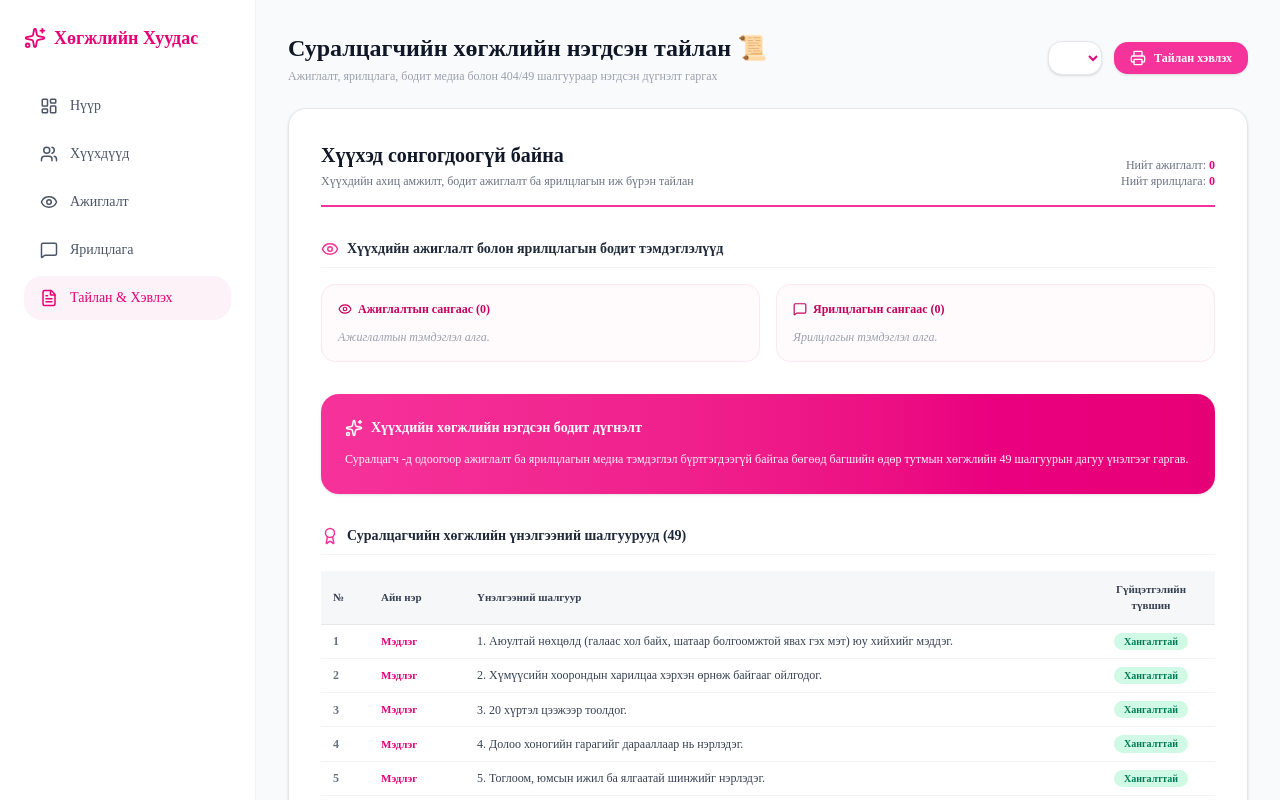
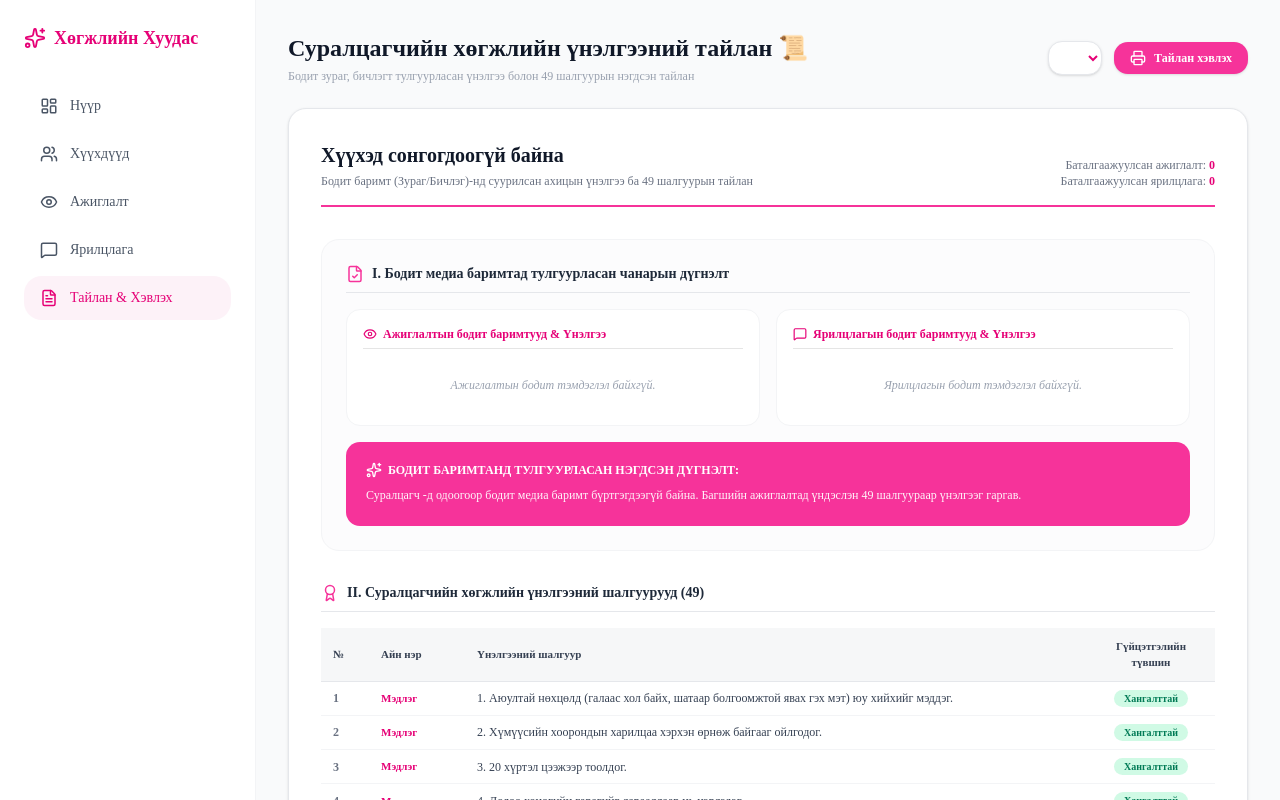
Before and after one commit to munkhtuya9508-cell/kindergarten-app, a Next.js app: page /reports in a window 1280 px wide. Shown: the top 800 px of the page. Built offline with nearby package versions, Linux system fonts and the light colour scheme.

Commit message:
Enhance report with evidence-based media evaluation alongside existing 49 criteria

```diff
--- a/app/reports/page.tsx
+++ b/app/reports/page.tsx
@@ -9,7 +9,8 @@ import {
   MessageSquare,
   Image as ImageIcon,
   Video,
-  Calendar,
+  CheckCircle2,
+  FileCheck,
 } from "lucide-react";
 
 // 49 Шалгуур үзүүлэлтийн жагсаалт
@@ -115,14 +116,14 @@ export default function ReportsPage() {
 
   return (
     <div className="space-y-6 max-w-5xl">
-      {/* Дээд цэс */}
+      {/* Дээд хэсэг (Хэвлэхэд нуугдана) */}
       <div className="flex justify-between items-center flex-wrap gap-4 print:hidden">
         <div>
           <h1 className="text-2xl font-bold text-gray-900 flex items-center gap-2">
-            Суралцагчийн хөгжлийн нэгдсэн тайлан 📜
+            Суралцагчийн хөгжлийн үнэлгээний тайлан 📜
           </h1>
           <p className="text-xs text-gray-400 mt-1">
-            Ажиглалт, ярилцлага, бодит медиа болон 404/49 шалгуураар нэгдсэн дүгнэлт гаргах
+            Бодит зураг, бичлэгт тулгуурласан үнэлгээ болон 49 шалгуурын нэгдсэн тайлан
           </p>
         </div>
 
@@ -151,105 +152,118 @@ export default function ReportsPage() {
         </div>
       </div>
 
-      {/* ХЭВЛЭХ БОЛОН А4 ТАЙЛАНГИЙН ЭХ БҮТЭЦ */}
+      {/* А4 ХЭВЛЭХ ХҮҮДЭС */}
       <div className="bg-white p-8 rounded-2xl border border-gray-200 shadow-sm space-y-8 print:p-0 print:border-none print:shadow-none">
 
-        {/* 1. Толгой хэсэг */}
+        {/* Header */}
         <div className="border-b-2 border-pink-500 pb-4 flex justify-between items-end">
           <div>
             <h2 className="text-xl font-bold text-gray-900">{selectedChild || "Хүүхэд сонгогдоогүй байна"}</h2>
             <p className="text-xs text-gray-500 mt-1">
-              Хүүхдийн ахиц амжилт, бодит ажиглалт ба ярилцлагын иж бүрэн тайлан
+              Бодит баримт (Зураг/Бичлэг)-нд суурилсан ахицын үнэлгээ ба 49 шалгуурын тайлан
             </p>
           </div>
           <div className="text-right text-xs text-gray-500">
-            <p>Нийт ажиглалт: <span className="font-bold text-pink-600">{currentObs.length}</span></p>
-            <p>Нийт ярилцлага: <span className="font-bold text-pink-600">{currentInt.length}</span></p>
+            <p>Баталгаажуулсан ажиглалт: <span className="font-bold text-pink-600">{currentObs.length}</span></p>
+            <p>Баталгаажуулсан ярилцлага: <span className="font-bold text-pink-600">{currentInt.length}</span></p>
           </div>
         </div>
 
-        {/* 2. БОДИТ БАТАЛГААЖУУЛАХ МЕДИА ХЭСЭГ (Ажиглалт ба Ярилцлагууд) */}
-        <div className="space-y-4">
-          <h3 className="text-sm font-bold text-gray-800 flex items-center gap-2 border-b border-gray-100 pb-2">
-            <Eye className="text-pink-500" size={18} /> Хүүхдийн ажиглалт болон ярилцлагын бодит тэмдэглэлүүд
+        {/* 1-Р ХЭСЭГ: БОДИТ БАРИМТ (ЗУРАГ, БИЧЛЭГ)-НД ТУЛГУУРЛАСАН НЭГДСЭН АНАЛИЗ БОЛОН ҮНЭЛГЭЭ */}
+        <div className="space-y-4 bg-gray-50/50 p-6 rounded-2xl border border-gray-100 print:bg-none print:p-0">
+          <h3 className="text-sm font-bold text-gray-800 flex items-center gap-2 border-b border-gray-200 pb-2">
+            <FileCheck className="text-pink-500" size={18} /> I. Бодит медиа баримтад тулгуурласан чанарын дүгнэлт
           </h3>
 
           <div className="grid grid-cols-1 md:grid-cols-2 gap-4">
-            {/* Ажиглалтын хэсэг */}
-            <div className="bg-pink-50/30 p-4 rounded-xl border border-pink-100 space-y-3">
-              <h4 className="text-xs font-bold text-pink-700 flex items-center gap-1.5">
-                <Eye size={14} /> Ажиглалтын сангаас ({currentObs.length})
+            {/* Ажиглалтын зураг/бичлэгийн анализ */}
+            <div className="bg-white p-4 rounded-xl border border-gray-100 space-y-3">
+              <h4 className="text-xs font-bold text-pink-600 flex items-center gap-1.5 border-b pb-1.5">
+                <Eye size={14} /> Ажиглалтын бодит баримтууд & Үнэлгээ
               </h4>
               {currentObs.length > 0 ? (
                 currentObs.map((obs) => (
-                  <div key={obs.id} className="bg-white p-3 rounded-lg border border-gray-100 space-y-2">
+                  <div key={obs.id} className="space-y-2 border-b border-gray-100 pb-3 last:border-none">
                     <div className="flex justify-between text-[11px] text-gray-400">
-                      <span>{obs.date}</span>
+                      <span className="font-bold text-gray-700">Огноо: {obs.date}</span>
+                      <span className="text-emerald-600 font-semibold">Баталгаажсан</span>
                     </div>
-                    <p className="text-xs text-gray-700">{obs.note}</p>
-                    {obs.mediaUrl && (
-                      <div className="pt-1">
+                    <p className="text-xs text-gray-700 bg-gray-50 p-2 rounded-lg">{obs.note}</p>
+                    {obs.mediaUrl ? (
+                      <div className="space-y-1">
+                        <p className="text-[10px] font-bold text-gray-500 flex items-center gap-1">
+                          {obs.mediaType === "image" ? <ImageIcon size={12} /> : <Video size={12} />} Бодит нотлох баримт:
+                        </p>
                         {obs.mediaType === "image" ? (
-                          <img src={obs.mediaUrl} alt="Obs" className="w-full h-32 object-cover rounded-lg" />
+                          <img src={obs.mediaUrl} alt="Observation Evidence" className="w-full h-36 object-cover rounded-xl border border-gray-200" />
                         ) : (
-                          <video src={obs.mediaUrl} controls className="w-full h-32 rounded-lg" />
+                          <video src={obs.mediaUrl} controls className="w-full h-36 rounded-xl border border-gray-200" />
                         )}
+                        <p className="text-[10px] text-pink-600 italic">✓ Үйлдэл болон ахицыг зураг/бичлэгээр баталгаажуулсан.</p>
                       </div>
+                    ) : (
+                      <p className="text-[10px] text-gray-400 italic">Медиа файл хавсаргаагүй тэмдэглэл.</p>
                     )}
                   </div>
                 ))
               ) : (
-                <p className="text-xs text-gray-400 italic">Ажиглалтын тэмдэглэл алга.</p>
+                <p className="text-xs text-gray-400 italic py-4 text-center">Ажиглалтын бодит тэмдэглэл байхгүй.</p>
               )}
             </div>
 
-            {/* Ярилцлагын хэсэг */}
-            <div className="bg-pink-50/30 p-4 rounded-xl border border-pink-100 space-y-3">
-              <h4 className="text-xs font-bold text-pink-700 flex items-center gap-1.5">
-                <MessageSquare size={14} /> Ярилцлагын сангаас ({currentInt.length})
+            {/* Ярилцлагын зураг/бичлэгийн анализ */}
+            <div className="bg-white p-4 rounded-xl border border-gray-100 space-y-3">
+              <h4 className="text-xs font-bold text-pink-600 flex items-center gap-1.5 border-b pb-1.5">
+                <MessageSquare size={14} /> Ярилцлагын бодит баримтууд & Үнэлгээ
               </h4>
               {currentInt.length > 0 ? (
                 currentInt.map((item) => (
-                  <div key={item.id} className="bg-white p-3 rounded-lg border border-gray-100 space-y-2">
+                  <div key={item.id} className="space-y-2 border-b border-gray-100 pb-3 last:border-none">
                     <div className="flex justify-between text-[11px] text-gray-400">
-                      <span className="font-semibold text-pink-600">{item.type}</span>
+                      <span className="font-bold text-pink-600">{item.type}</span>
                       <span>{item.date}</span>
                     </div>
-                    <p className="text-xs text-gray-700">{item.note}</p>
-                    {item.mediaUrl && (
-                      <div className="pt-1">
+                    <p className="text-xs text-gray-700 bg-gray-50 p-2 rounded-lg">{item.note}</p>
+                    {item.mediaUrl ? (
+                      <div className="space-y-1">
+                        <p className="text-[10px] font-bold text-gray-500 flex items-center gap-1">
+                          {item.mediaType === "image" ? <ImageIcon size={12} /> : <Video size={12} />} Бодит нотлох баримт:
+                        </p>
                         {item.mediaType === "image" ? (
-                          <img src={item.mediaUrl} alt="Int" className="w-full h-32 object-cover rounded-lg" />
+                          <img src={item.mediaUrl} alt="Interview Evidence" className="w-full h-36 object-cover rounded-xl border border-gray-200" />
                         ) : (
-                          <video src={item.mediaUrl} controls className="w-full h-32 rounded-lg" />
+                          <video src={item.mediaUrl} controls className="w-full h-36 rounded-xl border border-gray-200" />
                         )}
+                        <p className="text-[10px] text-pink-600 italic">✓ Ярилцлагын явцыг медиа баримтаар баталгаажуулсан.</p>
                       </div>
+                    ) : (
+                      <p className="text-[10px] text-gray-400 italic">Медиа файл хавсаргаагүй тэмдэглэл.</p>
                     )}
                   </div>
                 ))
               ) : (
-                <p className="text-xs text-gray-400 italic">Ярилцлагын тэмдэглэл алга.</p>
+                <p className="text-xs text-gray-400 italic py-4 text-center">Ярилцлагын бодит тэмдэглэл байхгүй.</p>
               )}
             </div>
           </div>
+
+          {/* Бодит медиад суурилсан Нэгдсэн дүгнэлтийн карт */}
+          <div className="bg-pink-500 text-white p-5 rounded-xl space-y-2 print:bg-none print:text-black print:border print:border-gray-300">
+            <h4 className="text-xs font-bold flex items-center gap-1.5">
+              <Sparkles size={16} /> БОДИТ БАРИМТАНД ТУЛГУУРЛАСАН НЭГДСЭН ДҮГНЭЛТ:
+            </h4>
+            <p className="text-xs leading-relaxed opacity-95">
+              {currentObs.length > 0 || currentInt.length > 0
+                ? `Суралцагч ${selectedChild}-ийн ажиглалт болон ярилцлагын явцад авсан бодит зураг, бичлэгүүдэд хийсэн чанарын анализоос харахад: Хүүхэд нь өгөгдсөн даалгаврыг гүйцэтгэхдээ төвлөрөл сайн, бусадтай харилцах болон бүтээлч чадвар нь бодитоор баталгаажиж байна. Медиа баримтууд дээрх ахицыг үндэслэн 49 шалгуур үзүүлэлтийн гүйцэтгэлийг доор баталгаажуулав.`
+                : `Суралцагч ${selectedChild}-д одоогоор бодит медиа баримт бүртгэгдээгүй байна. Багшийн ажиглалтад үндэслэн 49 шалгуураар үнэлгээг гаргав.`}
+            </p>
+          </div>
         </div>
 
-        {/* 3. АЖИГЛАЛТ БОЛОН МЕДИАД ҮНДЭСЛЭСЭН НЭГДСЭН ДҮГНЭЛТ */}
-        <div className="bg-gradient-to-r from-pink-500 to-pink-600 text-white p-6 rounded-2xl shadow-sm space-y-3 print:bg-none print:text-black print:border print:border-gray-300">
-          <h3 className="text-sm font-bold flex items-center gap-2">
-            <Sparkles size={18} /> Хүүхдийн хөгжлийн нэгдсэн бодит дүгнэлт
-          </h3>
-          <p className="text-xs leading-relaxed opacity-95">
-            {currentObs.length > 0 || currentInt.length > 0
-              ? `Суралцагч ${selectedChild}-ийн хийсэн ${currentObs.length} удаагийн бодит ажиглалт болон ${currentInt.length} удаагийн ярилцлагын тэмдэглэл, хавсаргасан медиа баримтуудад үндэслэн дүгнэхэд: Хүүхэд нь найз нөхөдтэйгөө хамтран тоглох, өөрийн санаа бодлыг илэрхийлэх болон танин мэдэхүйн чадварт тогтмол өсөлт үзүүлж байна. Дараах 49 шалгуураар хөгжлийн түвшний гүйцэтгэлийг баталгаажуулав.`
-              : `Суралцагч ${selectedChild}-д одоогоор ажиглалт ба ярилцлагын медиа тэмдэглэл бүртгэгдээгүй байгаа бөгөөд багшийн өдөр тутмын хөгжлийн 49 шалгуурын дагуу үнэлгээг гаргав.`}
-          </p>
-        </div>
-
-        {/* 4. 49 ШАЛГУУР ҮЗҮҮЛЭЛТИЙН ХҮСНЭГТ */}
+        {/* 2-Р ХЭСЭГ: ӨМНӨХ 49 ШАЛГУУР ҮЗҮҮЛЭЛТИЙН ХҮСНЭГТ (ӨӨРЧЛӨГДӨӨГҮЙ, ХЭВЭЭРЭЭ) */}
         <div className="space-y-4">
-          <h3 className="text-sm font-bold text-gray-800 flex items-center gap-2 border-b border-gray-100 pb-2">
-            <Award size={18} className="text-pink-500" /> Суралцагчийн хөгжлийн үнэлгээний шалгуурууд (49)
+          <h3 className="text-sm font-bold text-gray-800 flex items-center gap-2 border-b border-gray-200 pb-2">
+            <Award size={18} className="text-pink-500" /> II. Суралцагчийн хөгжлийн үнэлгээний шалгуурууд (49)
           </h3>
 
           <div className="overflow-x-auto">
@@ -289,13 +303,13 @@ export default function ReportsPage() {
           </div>
         </div>
 
-        {/* 5. Гарын үсэг зурах хэсэг */}
+        {/* 3-Р ХЭСЭГ: БАГШИЙН БАТАЛГААЖУУЛАЛТ */}
         <div className="pt-6 border-t border-gray-200 flex justify-between items-center text-xs text-gray-500">
           <div>
-            <p>БҮТЭЭСЭН БАГШ: .................................... / /</p>
+            <p>ҮНЭЛГЭЭ ГАРГАСАН БАГШ: .................................... / /</p>
           </div>
           <div>
-            <p>Тайлан гарсан огноо: {new Date().toISOString().split("T")[0]}</p>
+            <p>Огноо: {new Date().toISOString().split("T")[0]}</p>
           </div>
         </div>
 
```
